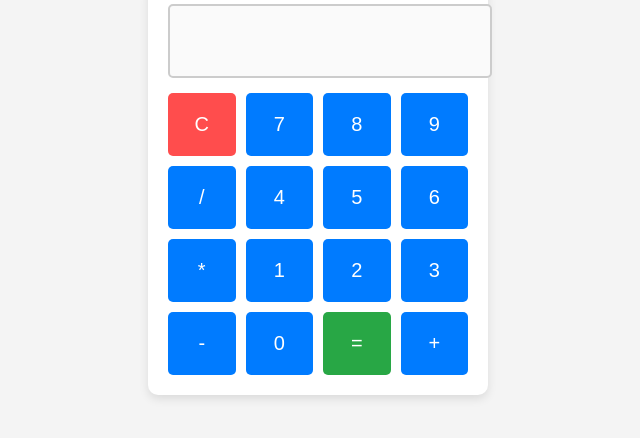
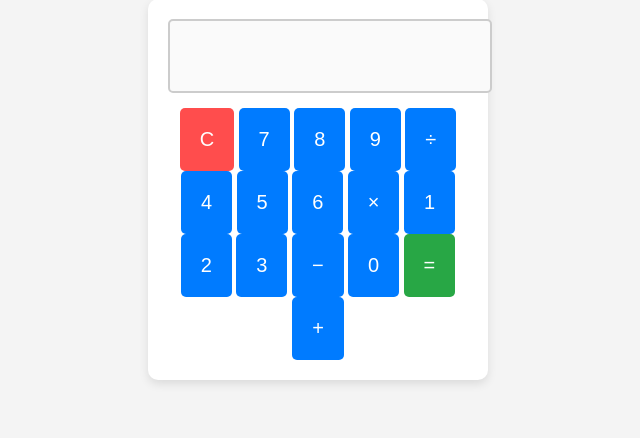
Before and after one commit to fumd03/calculater, a plain HTML site: page index.html in a window 1280 px wide. Shown: the part 246-684 px from the top of the page, without its empty margins (322-962 px from the left). Drawn offline with Linux system fonts and the light colour scheme.

Commit message:
Update index.html

```diff
--- a/index.html
+++ b/index.html
@@ -1,37 +1,37 @@
 <!DOCTYPE html>
 <html lang="en">
-
 <head>
-    <meta charset="UTF-8" />
-    <meta name="viewport" content="width=device-width, initial-scale=1.0" />
+    <meta charset="UTF-8">
+    <meta name="viewport" content="width=device-width, initial-scale=1.0">
     <title>Simple Calculator</title>
-    <link rel="stylesheet" href="styles.css" />
+    <link rel="stylesheet" href="styles.css">
 </head>
-
 <body>
-    <h1>Simple Calculator</h1> <!-- Added heading here -->
+    <h1>Simple Calculator</h1>
     <div class="calculator">
-        <input type="text" id="display" disabled />
-        <div class="buttons">
-            <button onclick="clearDisplay()">C</button>
+        <input type="text" id="display" class="display" disabled>
+        <div class="button-grid">
+            <button class="clear" onclick="clearDisplay()">C</button>
             <button onclick="appendToDisplay('7')">7</button>
             <button onclick="appendToDisplay('8')">8</button>
             <button onclick="appendToDisplay('9')">9</button>
-            <button onclick="appendToDisplay('/')">/</button>
+            <button class="operator" onclick="appendToDisplay('/')">÷</button>
+
             <button onclick="appendToDisplay('4')">4</button>
             <button onclick="appendToDisplay('5')">5</button>
             <button onclick="appendToDisplay('6')">6</button>
-            <button onclick="appendToDisplay('*')">*</button>
+            <button class="operator" onclick="appendToDisplay('*')">×</button>
+
             <button onclick="appendToDisplay('1')">1</button>
             <button onclick="appendToDisplay('2')">2</button>
             <button onclick="appendToDisplay('3')">3</button>
-            <button onclick="appendToDisplay('-')">-</button>
+            <button class="operator" onclick="appendToDisplay('-')">−</button>
+
             <button onclick="appendToDisplay('0')">0</button>
-            <button onclick="calculateResult()">=</button>
-            <button onclick="appendToDisplay('+')">+</button>
+            <button class="equal" onclick="calculateResult()">=</button>
+            <button class="operator" onclick="appendToDisplay('+')">+</button>
         </div>
     </div>
     <script src="script.js"></script>
 </body>
-
 </html>
```
